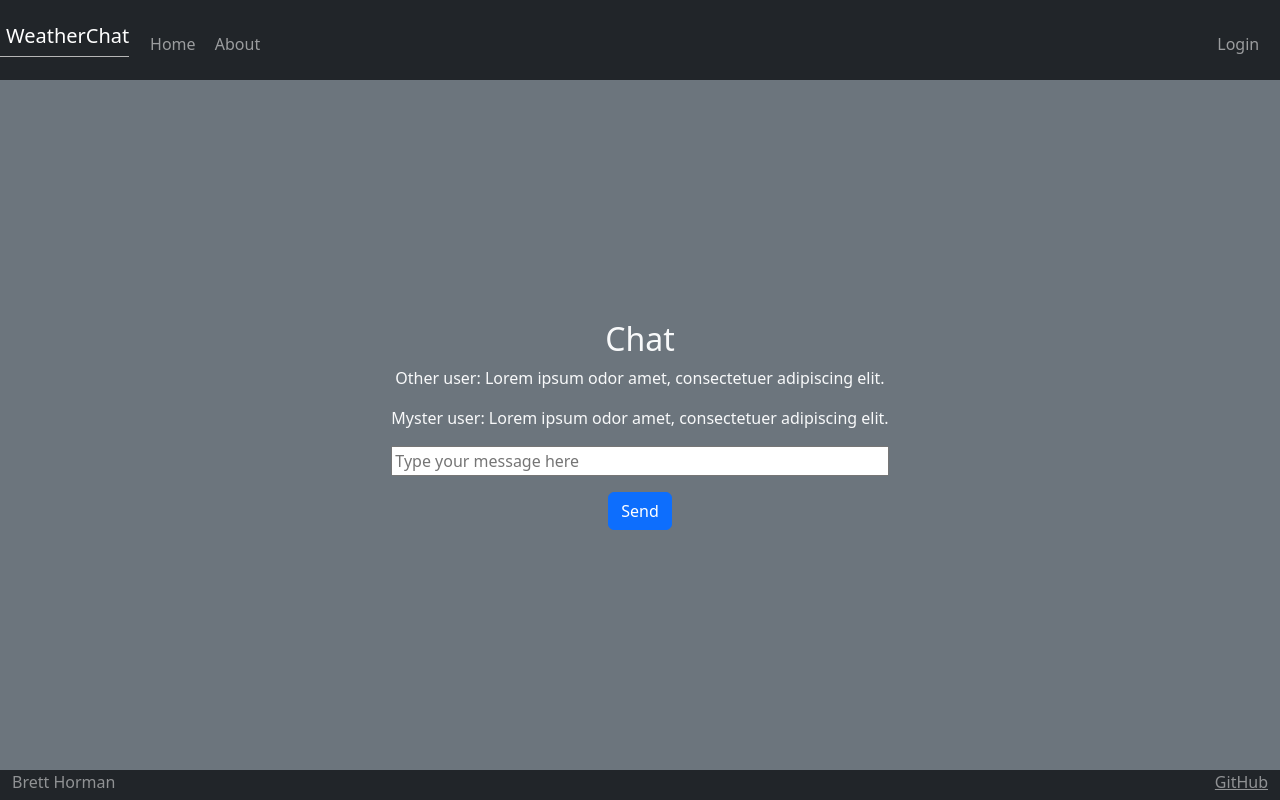
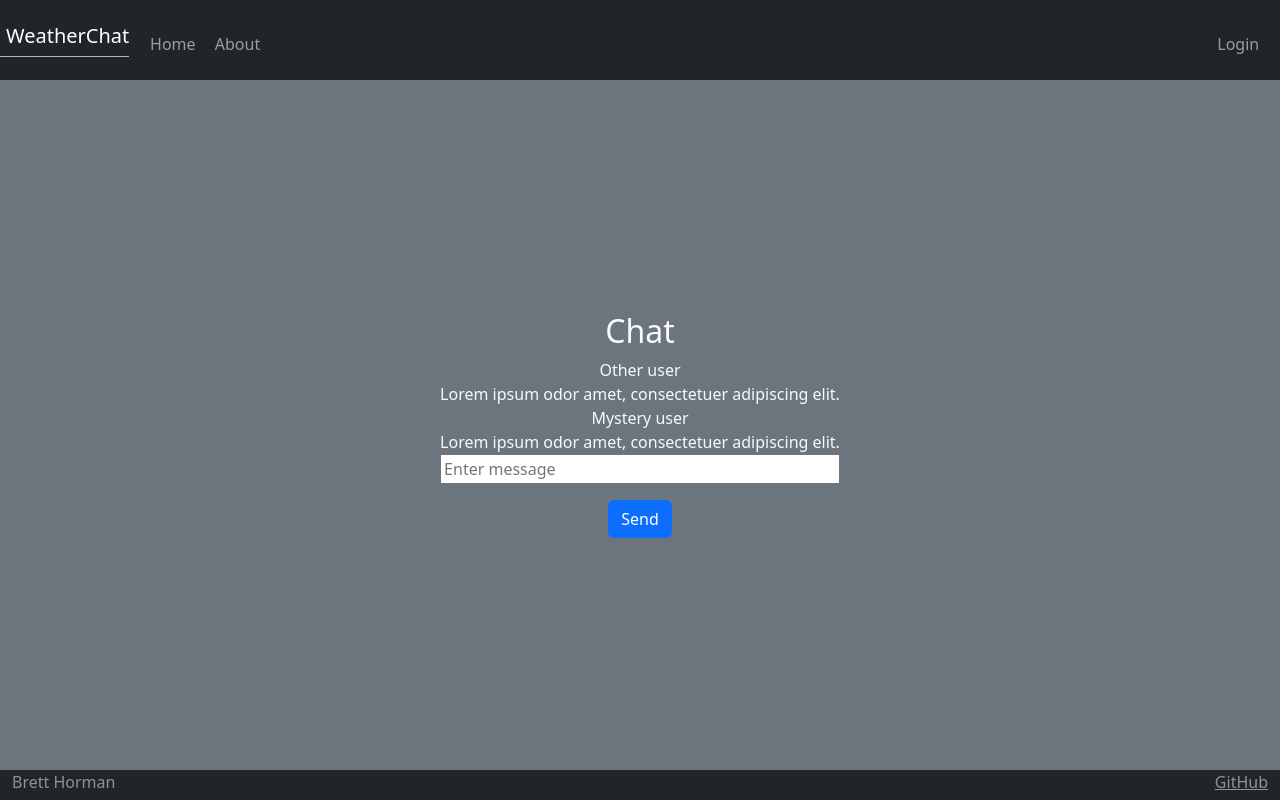
Before and after one commit to bchorman/startup, a React (Vite) app: page /chat in a window 1280 px wide. Built offline with nearby package versions, Linux system fonts and the light colour scheme.

Commit message:
added ability to change location

```diff
--- a/src/chat/chat.jsx
+++ b/src/chat/chat.jsx
@@ -1,16 +1,56 @@
-import React from 'react';
+import React, { useState, useEffect } from 'react';
 
 export function Chat() {
+  const [username, setUsername] = useState(localStorage.getItem("username") || null);
+
+  const [message, setMessage] = useState([
+    { username: "Other user", message: "Lorem ipsum odor amet, consectetuer adipiscing elit." },
+    { username: "Mystery user", message: "Lorem ipsum odor amet, consectetuer adipiscing elit." }
+  ]);
+
+  const [inputText, setInputText] = useState("");
+
+  const users = ["Other user", "Mystery user"];
+  const messages = ["Lorem ipsum odor amet, consectetuer adipiscing elit.", "Lorem ipsum odor amet, consectetuer adipiscing elit."];
+
+  useEffect(() => {
+    const interval = setInterval(() => {
+      const randomIndex = Math.floor(Math.random() * users.length);
+      setMessage([...message, { username: users[randomIndex], message: messages[randomIndex] }]);
+    }, 15000);
+
+    return () => clearInterval(interval);
+  }
+  , []);
+
+  const sendMessage = (event) => {
+    event.preventDefault();
+    setMessage([...message, { username: username, message: inputText }]);
+    setInputText("");
+  };
+
   return (
     <main className="container-fluid bg-secondary text-center">
             <div>
                 <h2>Chat</h2>
-                <p>Other user: Lorem ipsum odor amet, consectetuer adipiscing elit.</p>
-                <p>Myster user: Lorem ipsum odor amet, consectetuer adipiscing elit.</p>
-                <form>
-                    <input className="input-group mb-3" type="text" placeholder="Type your message here" />
+                <div className="chat-box">
+                    {message.map((msg, index) => (
+                        <div key={index} className={`message ${msg.username === username ? "self" : "other"}`}>
+                            <div className="message-username">{msg.username}</div>
+                            <div className="message-text">{msg.message}</div>
+                        </div>
+                    ))}
+                  </div>
+                  <form onSubmit={sendMessage}>
+                    <input
+                      className="input-group mb-3"
+                      type="text"
+                      placeholder="Enter message"
+                      value={inputText}
+                      onChange={(event) => setInputText(event.target.value)}
+                    />
                     <button className="btn btn-primary" type="submit">Send</button>
-                </form>
+                  </form>
             </div>
         </main>
   );
--- a/src/home/home.jsx
+++ b/src/home/home.jsx
@@ -2,8 +2,9 @@ import React from 'react';
 import { NavLink } from 'react-router-dom';
 
 export function Home({ setUsername }) {
-    // const [username, setUsernameState] = React.useState(localStorage.getItem("username") || null);
+    const [location, setLocation] = React.useState(localStorage.getItem("location") || "Provo, UT");
     const [inputText, setInputText] = React.useState("");
+    const [locationInput, setLocationInput] = React.useState("");
 
     function loginUser() {
         if (inputText.trim()) {
@@ -21,6 +22,19 @@ export function Home({ setUsername }) {
 
     function textChange(event) {
         setInputText(event.target.value);
+    }
+
+    function updateLocation(event) {
+        setLocationInput(event.target.value);
+    }
+
+    function setNewLocation(event) {
+        event.preventDefault();
+        if (locationInput.trim()) {
+            setLocation(locationInput);
+            localStorage.setItem("location", locationInput);
+            setLocationInput("");
+        }
     }
 
     return (
@@ -47,10 +61,10 @@ export function Home({ setUsername }) {
                 {!localStorage.getItem("username") && <hr />}
                 <div>
                     <h2>Current Weather</h2>
-                    <h4>Provo, UT</h4>
-                    <form method="get" action="index.html">
+                    <h4>{location}</h4>
+                    <form onSubmit={setNewLocation}>
                         <span className="input-group mb-3">Enter location:</span>
-                        <input type="text" placeholder="Provo, UT" />
+                        <input type="text" placeholder="Provo, UT" value={locationInput} onChange={updateLocation}/>
                         <NavLink type="submit" className="btn btn-primary" to="">Search</NavLink>
                         <table>
                             <tbody>
```
Lines whose indentation alone changed are shown as unchanged.
